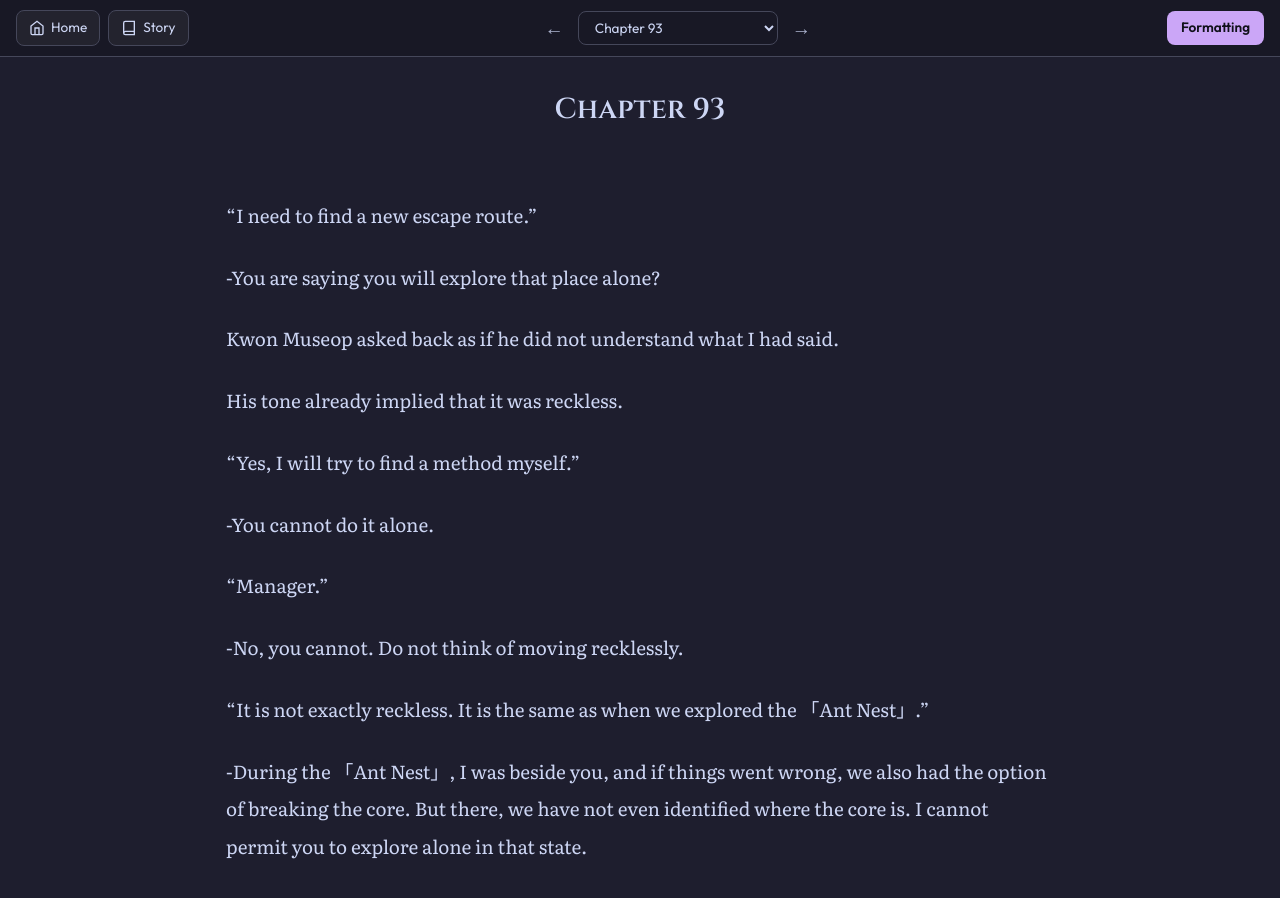
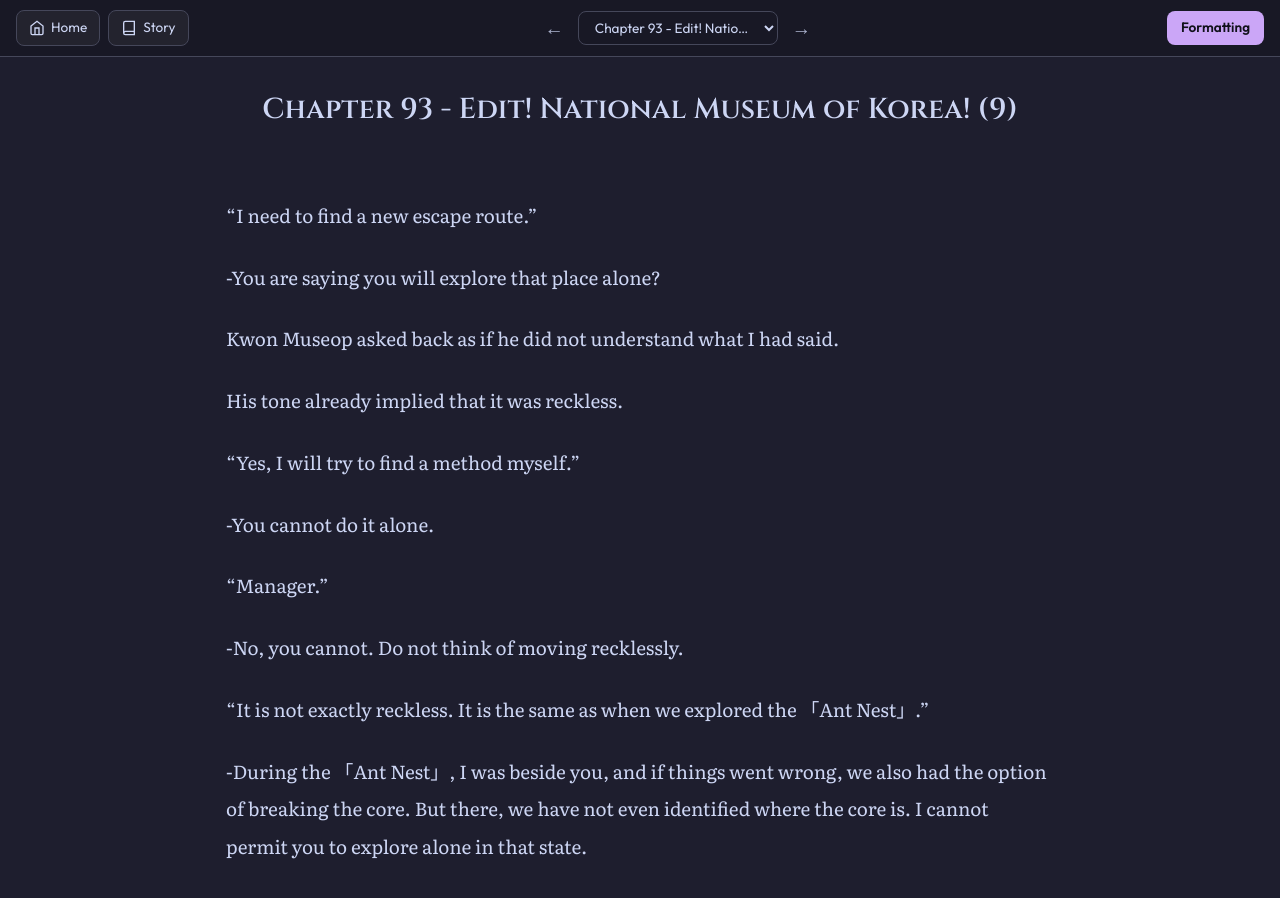
Before and after one commit to soleumn/soleumn.github.io, a Jekyll site: the page built from _chapters/esg/ch93.md, in a window 1280 px wide and 900 px high. Built offline with Jekyll 4.4.1, drawn with Linux system fonts in a browser that asks for light colours; comment, search, counter and statistics services are not loaded.

Commit message:
Update ch93.md

```diff
--- a/_chapters/esg/ch93.md
+++ b/_chapters/esg/ch93.md
@@ -1,5 +1,5 @@
 ---
-title: "Chapter 93"
+title: "Chapter 93 - Edit! National Museum of Korea! (9)"
 categories: esg
 capitulo: 93
 ---
```
